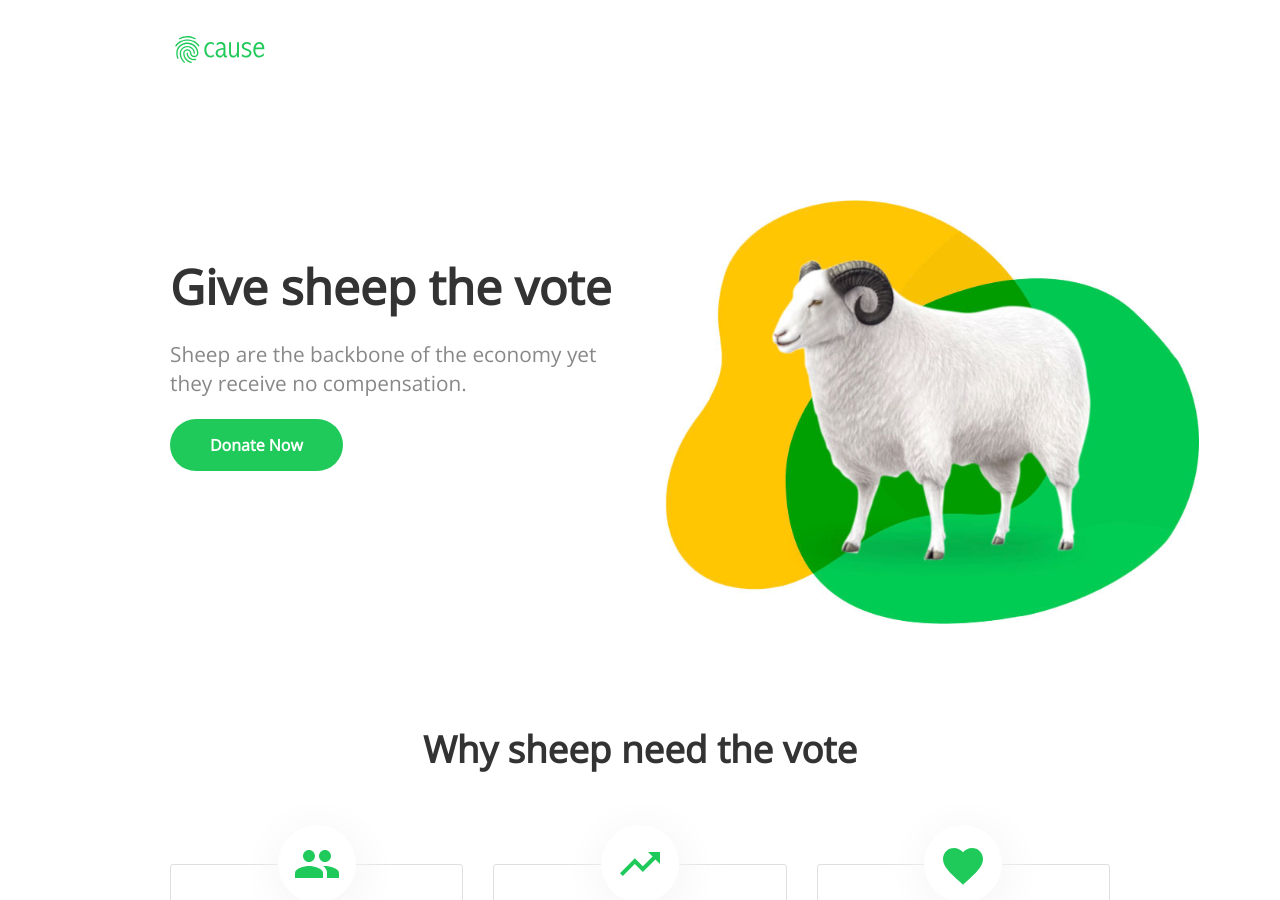
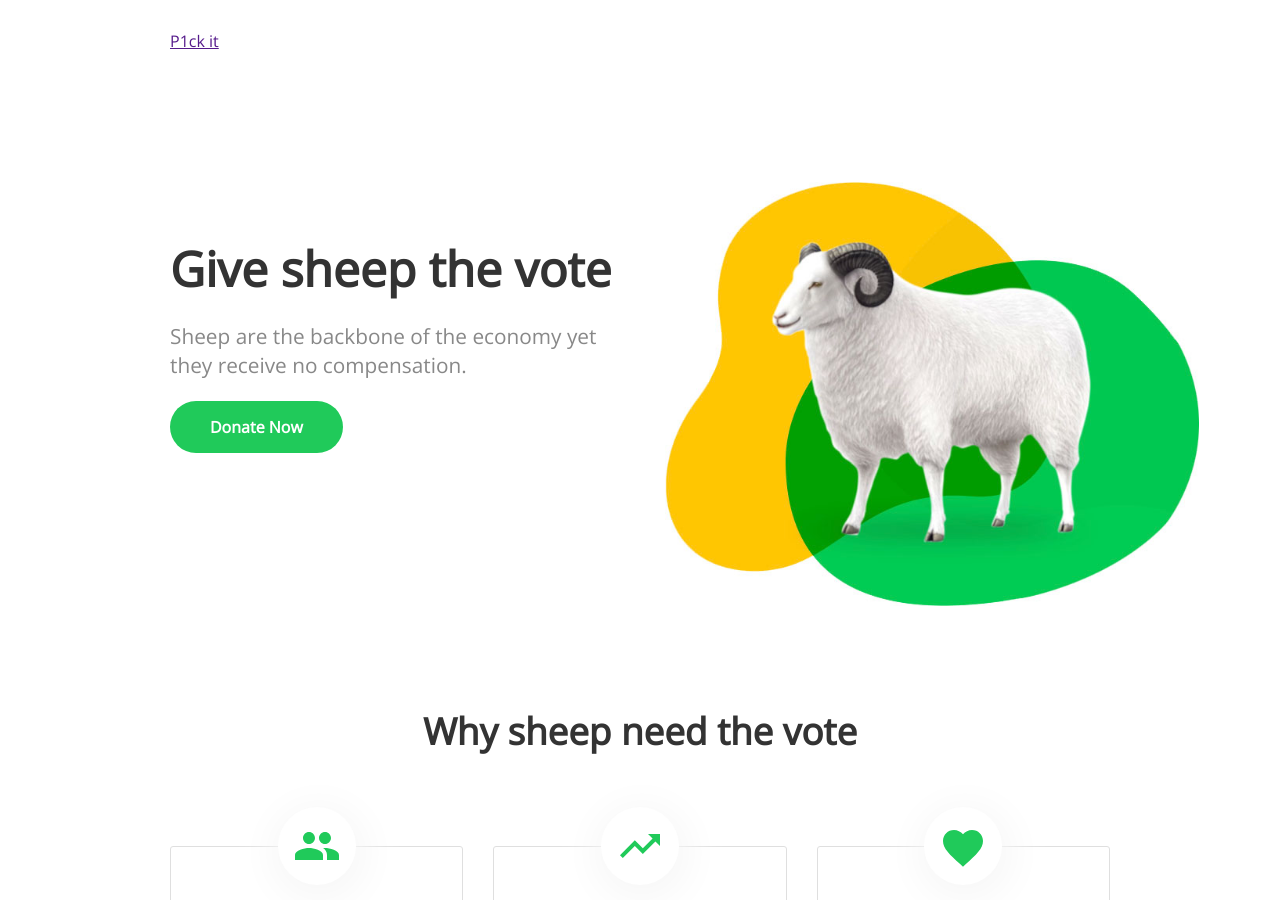
Before and after one commit to p1ckit/p1ckit.github.io, a Jekyll site: the page built from index.html, in a window 1280 px wide and 900 px high. Built offline with Jekyll 4.4.1, drawn with Linux system fonts in a browser that asks for light colours; nearby versions of some CDN libraries; a script that is not in the unit is left out.

Commit message:
no message

```diff
--- a/_layouts/default.html
+++ b/_layouts/default.html
@@ -23,7 +23,8 @@
 	<body>
 		<nav>
 			<div class="container">
-				<a href="{{ site.baseurl }}">{% include logo.html %}</a>
+				<a href="{{ site.baseurl }}">P1ck it</a>
+<!--				<a href="{{ site.baseurl }}">{% include logo.html %}</a>-->
 			</div>
 		</nav>
 		<div class="content">
```
